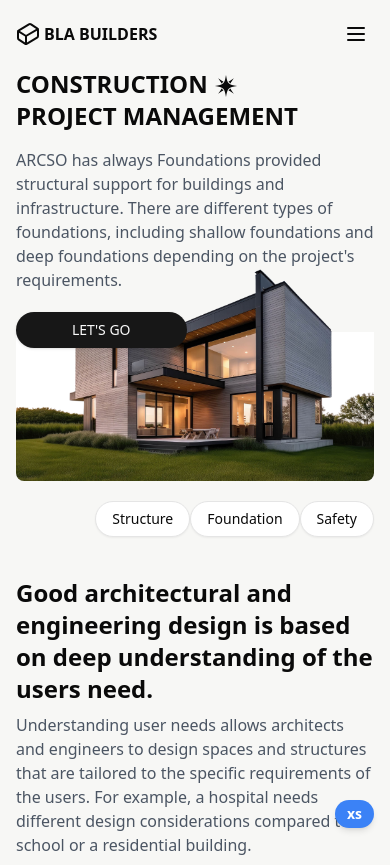
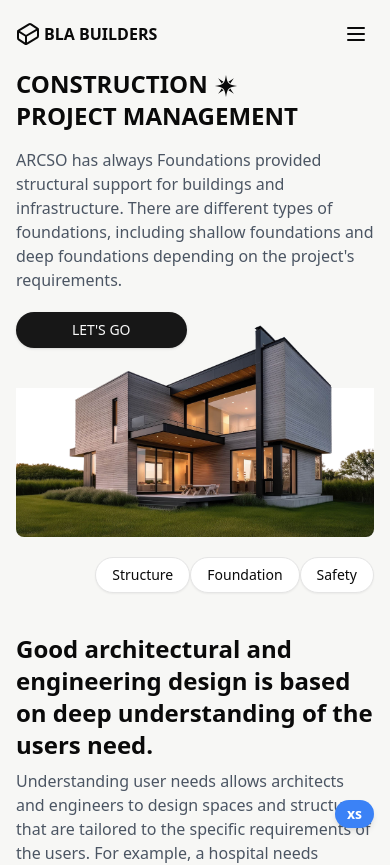
Before and after one commit to Gopikrishna-M-A/bhagyalakshmi, a Next.js app: page / in a window 390 px wide. Shown: the top 865 px of the page. Built offline with nearby package versions, Linux system fonts and the light colour scheme.

Commit message:
updates sizes

```diff
--- a/app/page.js
+++ b/app/page.js
@@ -33,7 +33,7 @@ export default function Home() {
       </section>
 
       {/* Main Image Section */}
-      <section className='mb-5 relative -mt-28 sm:-mt-36 md:-mt-44'>
+      <section className='mb-5 relative -mt-14 sm:-mt-36 md:-mt-44'>
         <Image
           src='/1.png'
           alt='Modern house exterior'
```
